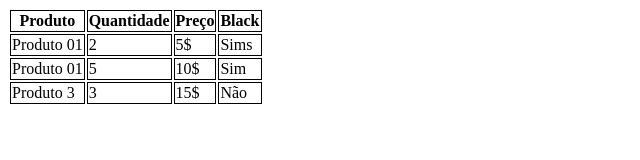
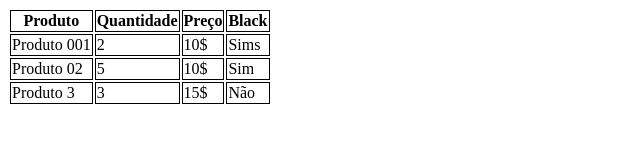
Before and after one commit to Tborgesdev/Aula-tabela, a plain HTML site: page index.html in a window 1280 px wide. Shown: the whole page, without its empty margins (0-640 px from the left). Drawn offline with Linux system fonts and the light colour scheme.

Commit message:
adicionado 001 no produto

```diff
--- a/index.html
+++ b/index.html
@@ -23,14 +23,15 @@
  <thead>
  <tbody>
   <tr>
-    <Td>Produto 01</Td>
+    <Td>Produto 001</Td>
     <Td>2</Td>
-    <Td>5$</Td>
+    <Td>10$</Td>
     <Td>Sims</Td>
   </tr>
 
   <tr>
-    <Td>Produto 01</Td>
+    <Td>Produto 02
+    </Td>
     <Td>5</Td>
     <Td>10$</Td>
     <Td>Sim</Td>
```
